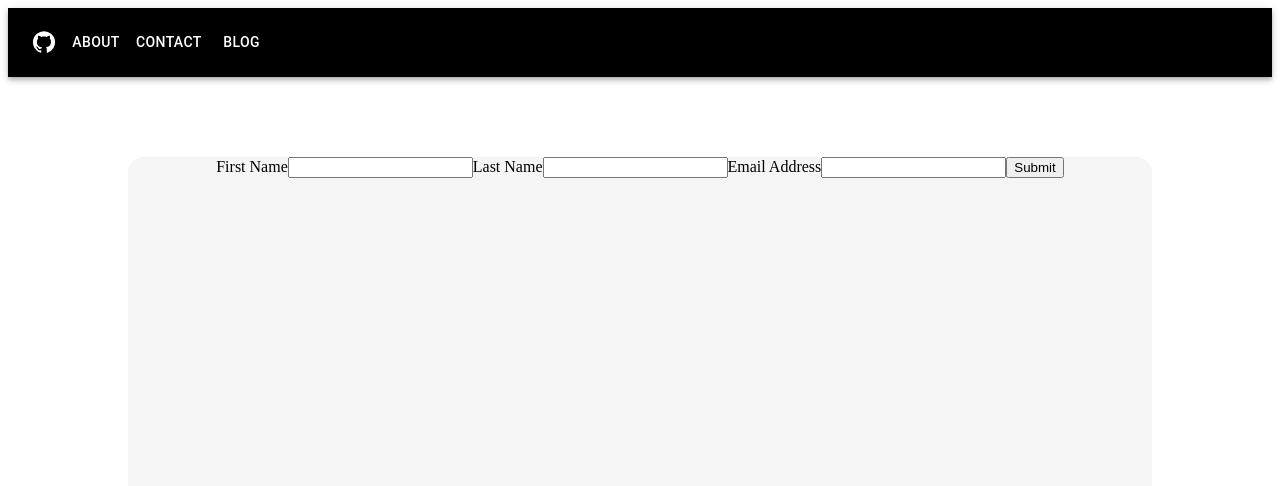
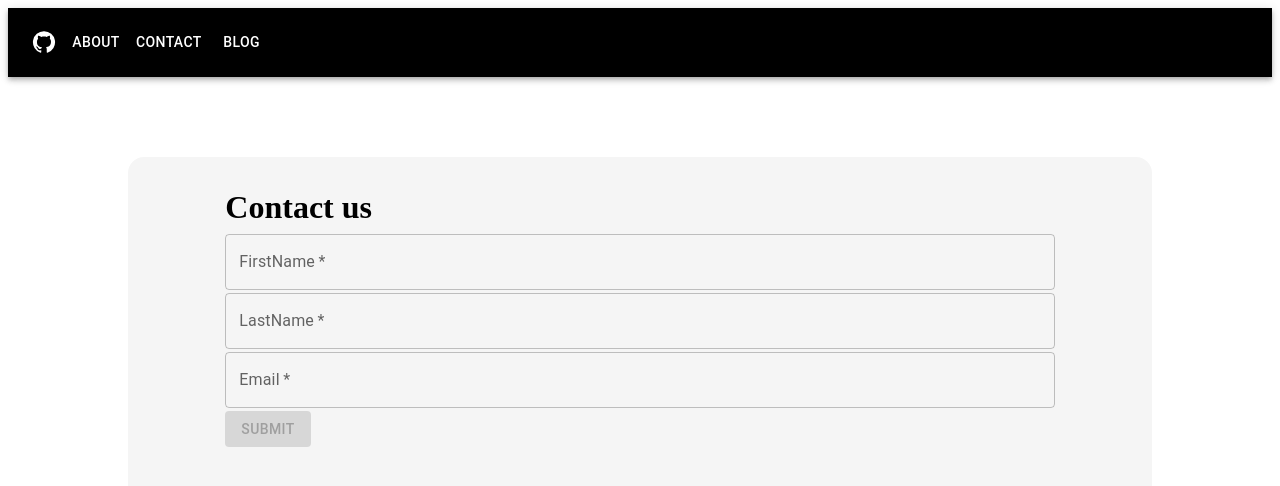
Before and after one commit to Danii2020/react-app-training, a React app: page /contact in a window 1280 px wide. Shown: the top 486 px of the page. Built offline with nearby package versions, Linux system fonts and the light colour scheme.

Commit message:
Form modified using Formik

```diff
--- a/src/Forms/ContactForm.tsx
+++ b/src/Forms/ContactForm.tsx
@@ -1,49 +1,85 @@
 /* eslint-disable jsx-a11y/label-has-associated-control */
 import React from 'react';
-import { useFormik } from 'formik';
+import { Formik, Form } from 'formik';
+import { Button, Stack } from '@mui/material';
+import * as yup from 'yup';
+import FormkField from './FormkField/FormkField';
 
-function ContactForm() {
-  const formik = useFormik({
-    initialValues: {
+interface IUserValues {
+  firstName: string;
+  lastName: string;
+  email: string;
+}
+
+const initialValues:IUserValues = {
   firstName: '',
   lastName: '',
   email: '',
-    },
-    onSubmit: (values) => {
-      alert(JSON.stringify(values, null, 2));
-    },
+}
+
+const specialRegex = /^(?![\s\S]*[^\w -]+)[\s\S]*?$/;
+
+const userSchema = yup.object().shape({
+  firstName: yup.string()
+    .max(15, 'Must be 15 characters or less')
+    .matches(specialRegex, 'Invalid name')
+    .required('Required'),
+  lastName: yup.string()
+    .max(20, 'Must be 20 characters or less')
+    .matches(specialRegex, 'Invalid lastname')
+    .required('Required'),
+  email: yup.string()
+    .email('Invalid email address')
+    .required('Required'),
 });
+
+function ContactForm() {
+  const handleSubmit = (values:IUserValues): void => {
+    alert(JSON.stringify(values));
+  }
   return (
-    <form onSubmit={formik.handleSubmit}>
-      <label htmlFor="firstName">First Name</label>
-      <input
-        id="firstName"
+    <Stack
+      direction="column"
+      spacing={1}
+      sx={{
+        margin: '2rem',
+      }}
+    >
+      <h1>Contact us</h1>
+      <Formik
+        initialValues={initialValues}
+        onSubmit={handleSubmit}
+        validationSchema={userSchema}
+      >
+        {({ dirty, isValid }) => (
+          <Form>
+            <FormkField
               name="firstName"
-        type="text"
-        onChange={formik.handleChange}
-        value={formik.values.firstName}
+              label="FirstName"
+              required
             />
-
-      <label htmlFor="lastName">Last Name</label>
-      <input
-        id="lastName"
+            <FormkField
               name="lastName"
-        type="text"
-        onChange={formik.handleChange}
-        value={formik.values.lastName}
+              label="LastName"
+              required
             />
-
-      <label htmlFor="email">Email Address</label>
-      <input
-        id="email"
+            <FormkField
               name="email"
-        type="email"
-        onChange={formik.handleChange}
-        value={formik.values.email}
+              label="Email"
+              required
             />
-
-      <button type="submit">Submit</button>
-    </form>
+            <Button
+              variant="contained"
+              color="primary"
+              disabled={!dirty || !isValid}
+              type="submit"
+            >
+              Submit
+            </Button>
+          </Form>
+        )}
+      </Formik>
+    </Stack>
   );
 }
 
--- /dev/null
+++ b/src/Forms/FormkField/FormkField.tsx
@@ -0,0 +1,28 @@
+/* eslint-disable react/require-default-props */
+import React from 'react';
+import { ErrorMessage, Field } from 'formik';
+import TextField from '@mui/material/TextField';
+
+interface IFormikField {
+    name: string;
+    label: string;
+    type?: string;
+    required?: boolean;
+}
+
+function FormkField({
+  name, label, type = 'text', required = false,
+}:IFormikField) {
+  return (
+    <Field
+      required={required}
+      as={TextField}
+      label={label}
+      name={name}
+      fullWidth
+      type={type}
+      helperText={<ErrorMessage name={name} />}
+    />
+  );
+}
+export default FormkField;
```
Lines whose indentation alone changed are shown as unchanged.
